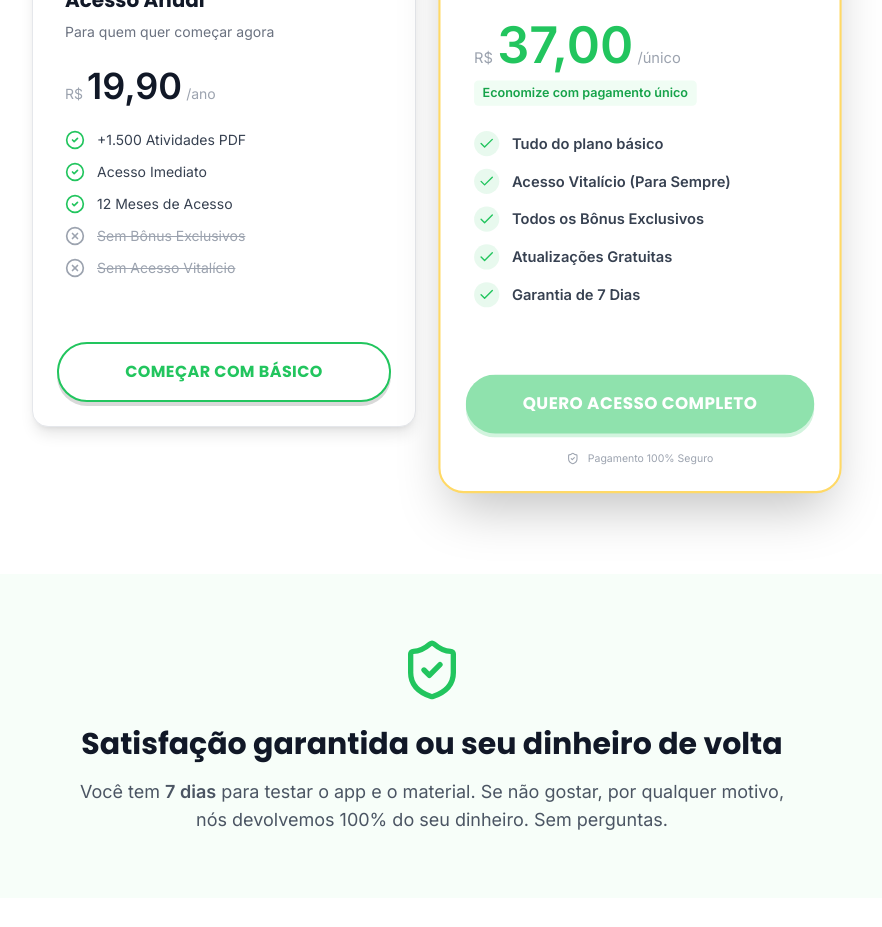
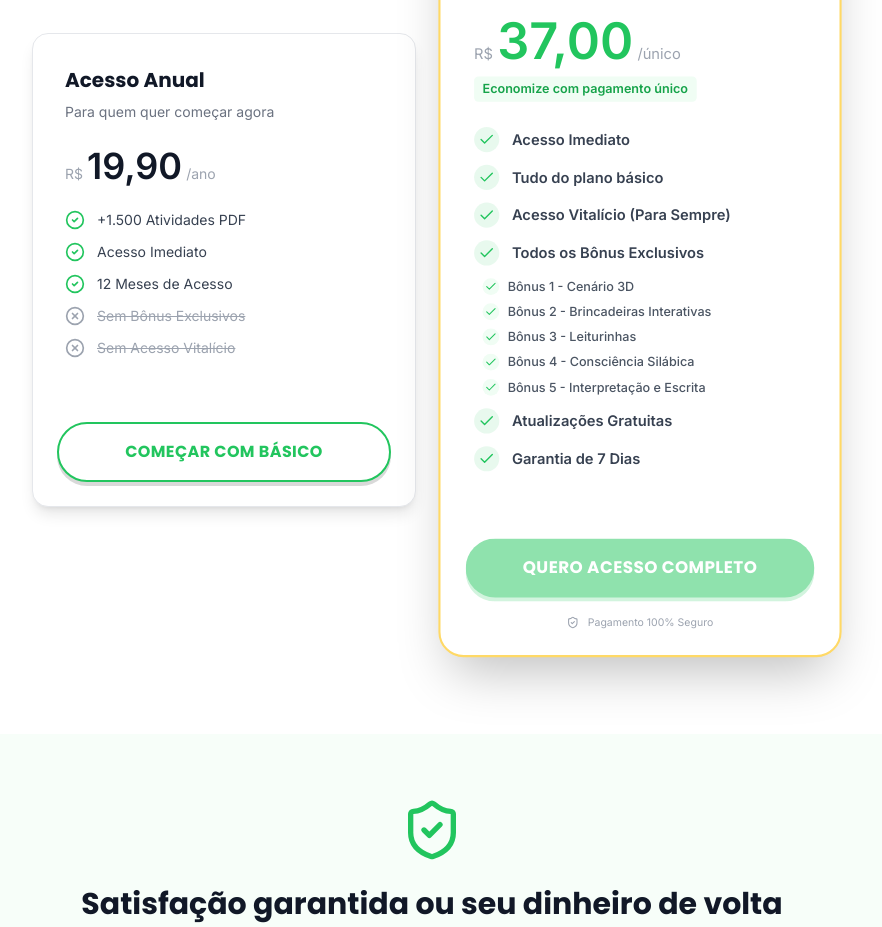
Before and after one commit to maevely123/1.500-Atividades-APP, a React (Vite) app: page / in a window 1280 px wide. Shown: the part 5220-6147 px from the top of the page, without its empty margins (208-1090 px from the left). Built offline with nearby package versions, Linux system fonts and the light colour scheme.

Commit message:
feat: Add immediate access and detailed bonus list
Introduces "Acesso Imediato" for paid plans and expands the UI to display a detailed, itemized list of exclusive bonuses available to users, enhancing clarity on value proposition.

```diff
--- a/App.tsx
+++ b/App.tsx
@@ -437,6 +437,10 @@ const App: React.FC = () => {
                 <div className="space-y-3 mb-8">
                   <div className="flex items-center gap-3 text-gray-700">
                     <div className="bg-brand-green/10 p-1 rounded-full"><Check className="w-4 h-4 text-brand-green" /></div>
+                    <span className="text-sm font-bold">Acesso Imediato</span>
+                  </div>
+                  <div className="flex items-center gap-3 text-gray-700">
+                    <div className="bg-brand-green/10 p-1 rounded-full"><Check className="w-4 h-4 text-brand-green" /></div>
                     <span className="text-sm font-bold">Tudo do plano básico</span>
                   </div>
                   <div className="flex items-center gap-3 text-gray-700">
@@ -447,6 +451,17 @@ const App: React.FC = () => {
                     <div className="bg-brand-green/10 p-1 rounded-full"><Check className="w-4 h-4 text-brand-green" /></div>
                     <span className="text-sm font-bold">Todos os Bônus Exclusivos</span>
                   </div>
+
+                  {/* Detailed Bonus List */}
+                  <div className="pl-2 space-y-2 mb-2">
+                    {BONUSES.map((bonus: any, idx: number) => (
+                      <div key={idx} className="flex items-center gap-2 text-gray-600">
+                         <div className="bg-green-50 p-0.5 rounded-full flex-shrink-0"><Check className="w-3 h-3 text-brand-green" /></div>
+                         <span className="text-xs font-medium">Bônus {idx + 1} - {bonus.title}</span>
+                      </div>
+                    ))}
+                  </div>
+
                   <div className="flex items-center gap-3 text-gray-700">
                     <div className="bg-brand-green/10 p-1 rounded-full"><Check className="w-4 h-4 text-brand-green" /></div>
                     <span className="text-sm font-bold">Atualizações Gratuitas</span>
```
